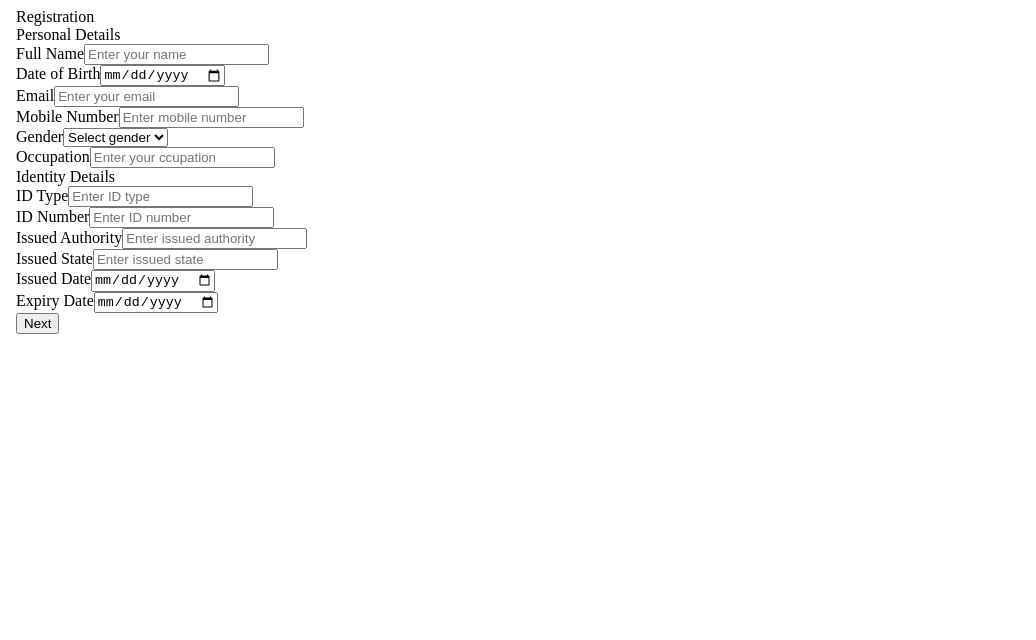
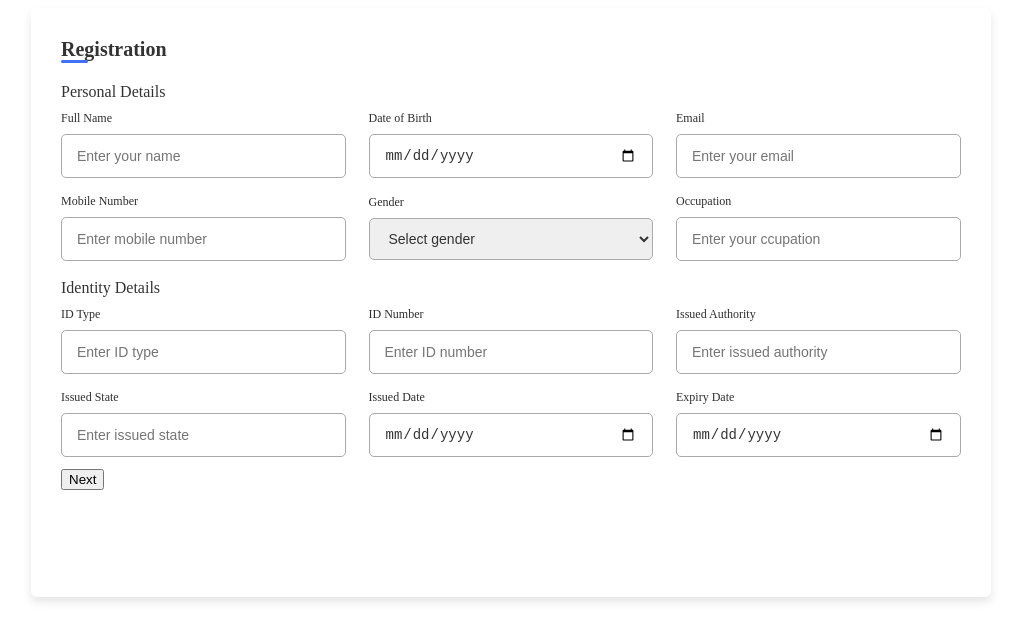
Before and after one commit to 200040082vinayak/200040082vinayak.github.io, an Angular app: page /reg in a window 1280 px wide. Shown: the top 640 px of the page, without its empty margins (0-1036 px from the left). Built offline with nearby package versions, Linux system fonts and the light colour scheme.

Commit message:
third edit

```diff
--- a/src/app/registration-page/registration-page.component.css
+++ b/src/app/registration-page/registration-page.component.css
@@ -0,0 +1,89 @@
+.container{
+    position: relative;
+    max-width: 900px;
+    width: 100%;
+    border-radius: 6px;
+    padding: 30px;
+    margin: 0 15px;
+    background-color: #fff;
+    box-shadow: 0 5px 10px rgba(0,0,0,0.1);
+}
+.container header{
+    position: relative;
+    font-size: 20px;
+    font-weight: 600;
+    color: #333;
+}
+.container header::before{
+    content: "";
+    position: absolute;
+    left: 0;
+    bottom: -2px;
+    height: 3px;
+    width: 27px;
+    border-radius: 8px;
+    background-color: #4070f4;
+}
+.container form{
+    position: relative;
+    margin-top: 16px;
+    min-height: 490px;
+    background-color: #fff;
+    overflow: hidden;
+}
+.container form .form{
+    position: absolute;
+    background-color: #fff;
+    transition: 0.3s ease;
+}
+.container form .form.second{
+    opacity: 0;
+    pointer-events: none;
+    transform: translateX(100%);
+}
+form.secActive .form.second{
+    opacity: 1;
+    pointer-events: auto;
+    transform: translateX(0);
+}
+form.secActive .form.first{
+    opacity: 0;
+    pointer-events: none;
+    transform: translateX(-100%);
+}
+.container form .title{
+    display: block;
+    margin-bottom: 8px;
+    font-size: 16px;
+    font-weight: 500;
+    margin: 6px 0;
+    color: #333;
+}
+.container form .fields{
+    display: flex;
+    align-items: center;
+    justify-content: space-between;
+    flex-wrap: wrap;
+}
+form .fields .input-field{
+    display: flex;
+    width: calc(100% / 3 - 15px);
+    flex-direction: column;
+    margin: 4px 0;
+}
+.input-field label{
+    font-size: 12px;
+    font-weight: 500;
+    color: #2e2e2e;
+}
+.input-field input, select{
+    outline: none;
+    font-size: 14px;
+    font-weight: 400;
+    color: #333;
+    border-radius: 5px;
+    border: 1px solid #aaa;
+    padding: 0 15px;
+    height: 42px;
+    margin: 8px 0;
+}
--- a/src/app/registration-page/registration-page.component.html
+++ b/src/app/registration-page/registration-page.component.html
@@ -4,6 +4,9 @@
     <meta charset="UTF-8">
     <meta http-equiv="X-UA-Compatible" content="IE=edge">
     <meta name="viewport" content="width=device-width, initial-scale=1.0">
+
+    <link rel="stylesheet" href="registration-page.component.css">
+
     <title>Reg Form</title>
 </head>
 <body>
```
